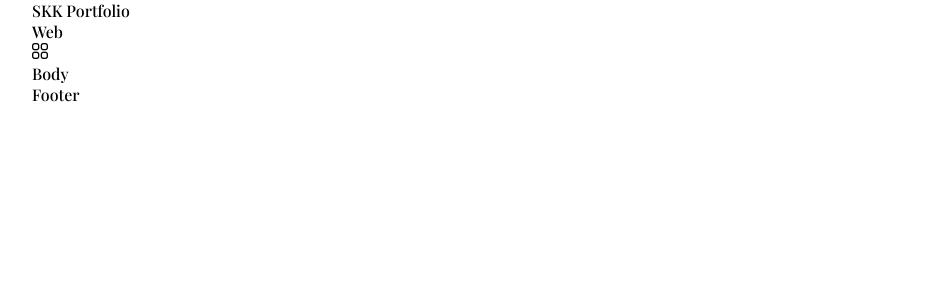
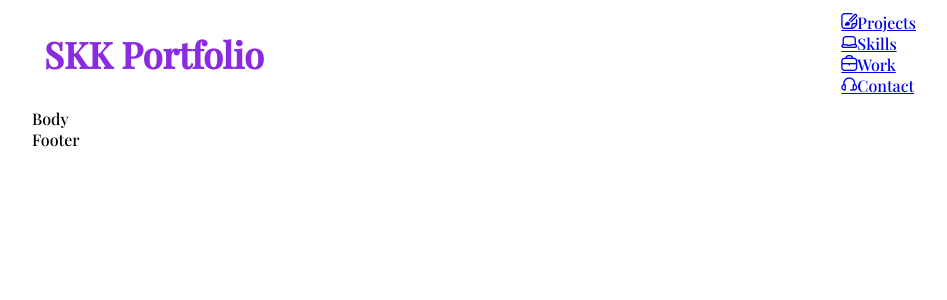
Before and after one commit to SarahKubik/SKKfolio, a React (Create React App) app: page / in a window 1280 px wide. Shown: the top 300 px of the page, without its empty margins (160-1107 px from the left). Built offline with nearby package versions, Linux system fonts and the light colour scheme.

Commit message:
navbarlinks

```diff
--- a/src/components/header/header.css
+++ b/src/components/header/header.css
@@ -0,0 +1,46 @@
+.header{
+    display: flex;
+    justify-content: space-between;
+    flex: 1;
+    padding: 12px;
+    position: relative;
+    align-items: center;
+}
+.menu {
+    display: flex;
+    flex: 1;
+    justify-content: flex-end;
+}
+
+.menu-icon{
+    font-size: 24px;
+}
+
+.mobile-menu {
+    display: none;
+}
+
+.webmenu{
+    display: flex;
+
+}
+
+.logo{
+    display: flex;
+    font-size: 36px;
+    color: blueviolet;
+    font-weight: 800;
+
+}
+
+@media only screen and (max-width: 720px) {
+    .mobile-menu {
+        display: flex;
+    }
+    .web-menu {
+        display: none;
+    }
+    .logo{
+        font-size: 24px;
+    }
+}
--- a/src/components/header/index.js
+++ b/src/components/header/index.js
@@ -14,7 +14,7 @@ function Header() {
             </div>
             <div className='mobile-menu'>
             <div onCLick={() => setIsOpen(!isOpen)}>
-            <i class="fi fi-rr-apps"></i>
+            <i class="fi fi-rr-apps nenu icon"></i>
             </div>
             {isOpen && <Mobile isOpen={isOpen} setIsOpen={setIsOpen}/>}
             </div>
--- a/src/components/header/web/index.js
+++ b/src/components/header/web/index.js
@@ -1,11 +1,31 @@
-import React from 'react'
+import React from "react";
+import "./web.css";
 
 function Web() {
-    return (
-        <div>
-            Web
-        </div>
-    )
+  return (
+    <div className="web">
+      <div className="web-option">
+        <a href="#project">
+          <i class="fi fi-rr-edit-alt option-icon"></i>Projects
+        </a>
+      </div>
+      <div className="web-option">
+        <a href="#skills">
+          <i class="fi fi-rr-laptop option-icon"></i>Skills
+        </a>
+      </div>
+      <div className="web-option">
+        <a href="#work">
+          <i class="fi fi-rr-briefcase option-icon"></i>Work
+        </a>
+      </div>
+      <div className="web-option">
+        <a href="#Contact">
+          <i class="fi fi-rr-headset option-icon"></i>Contact
+        </a>
+      </div>
+    </div>
+  );
 }
 
 export default Web;
```
Also changed, not shown: src/components/header/web/web.css (added), 2 other files (tests, documents, lock files or other folders).
